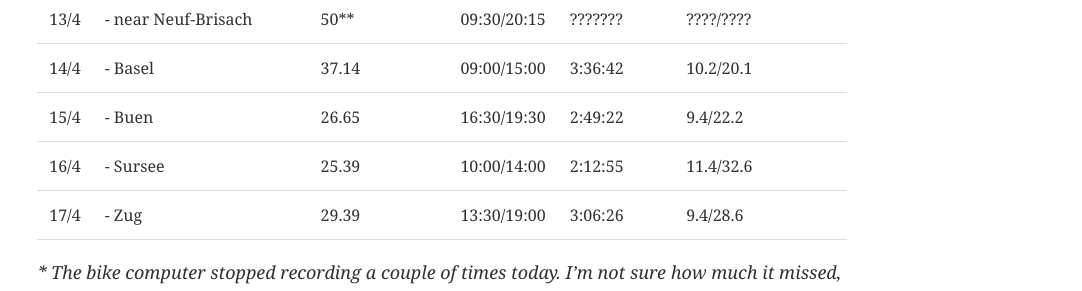
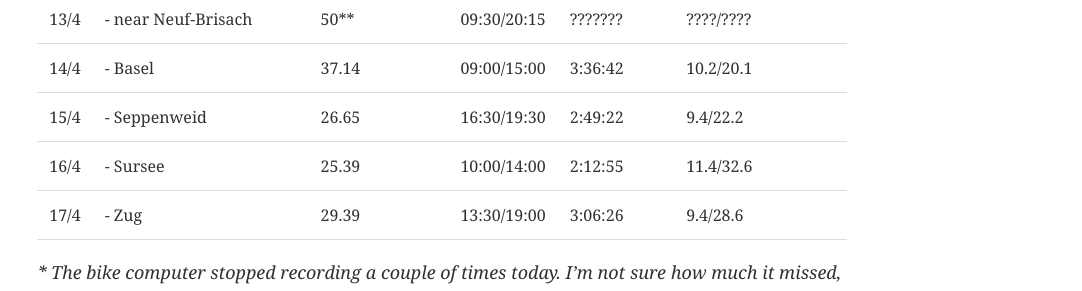
Before and after one commit to ArthurStart/git-blog, a Jekyll site: the page built from _posts/touring/2016-03-24-Quick-Update.md, in a window 1280 px wide and 900 px high, scrolled down 1195 px. Shown: the part 154-445 px from the top of the window, without its empty margins (198-1280 px from the left). Built offline with Jekyll 4.4.1, drawn with Linux system fonts in a browser that asks for light colours; comment, search, counter and statistics services are not loaded.

Commit message:
Changed Buen to Seppenweid

```diff
--- a/_posts/touring/2016-03-24-Quick-Update.md
+++ b/_posts/touring/2016-03-24-Quick-Update.md
@@ -32,7 +32,7 @@ image:
 | 12/4 | - near Strasbourg      | 53.24 | 12:00/19:30 | 4:47:13 | 11.1/21.1 |
 | 13/4 | - near Neuf-Brisach    | 50**  | 09:30/20:15 | ??????? | ????/???? |
 | 14/4 | - Basel                | 37.14 | 09:00/15:00 | 3:36:42 | 10.2/20.1 |
-| 15/4 | - Buen                 | 26.65 | 16:30/19:30 | 2:49:22 |  9.4/22.2 |
+| 15/4 | - Seppenweid           | 26.65 | 16:30/19:30 | 2:49:22 |  9.4/22.2 |
 | 16/4 | - Sursee               | 25.39 | 10:00/14:00 | 2:12:55 | 11.4/32.6 |
 | 17/4 | - Zug                  | 29.39 | 13:30/19:00 | 3:06:26 |  9.4/28.6 |
 
```
